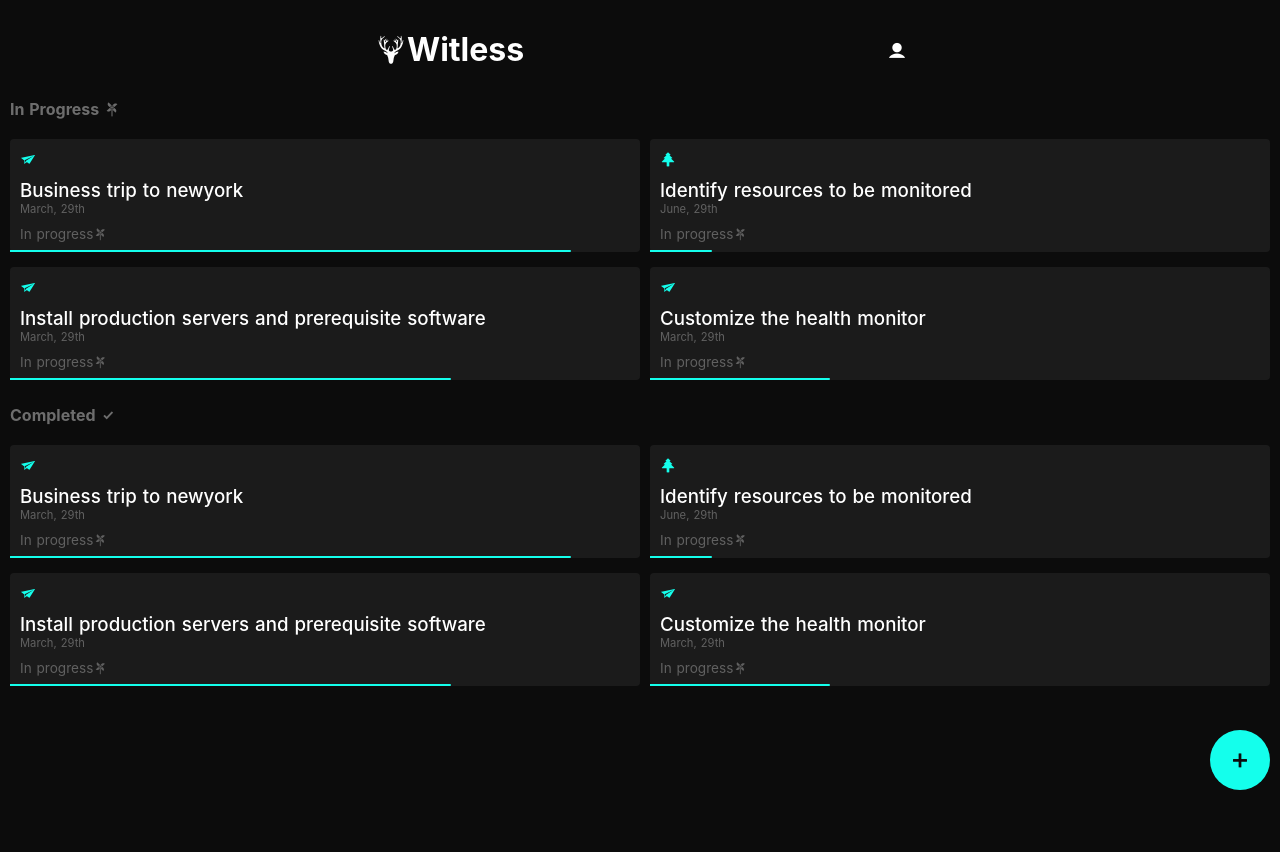
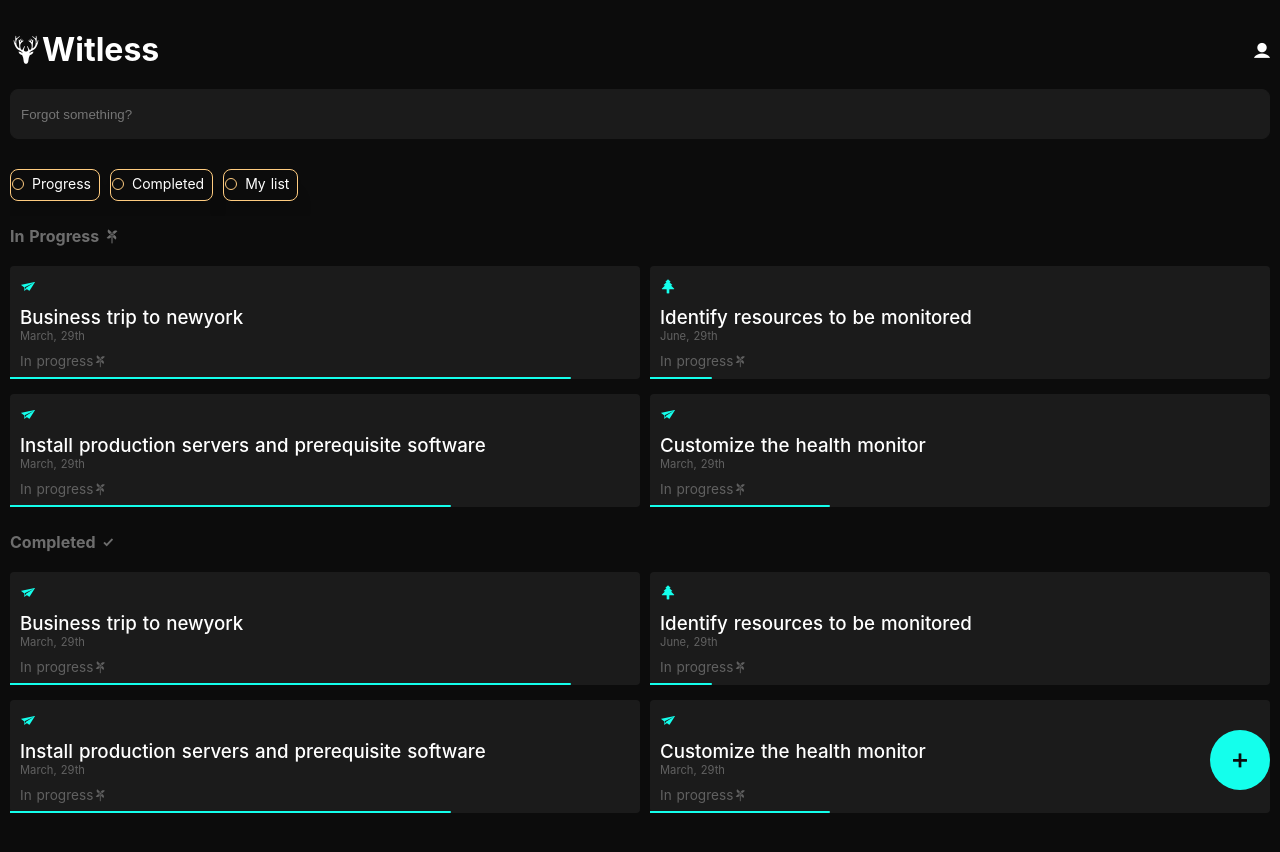
Before and after one commit to NavaneethVijay/witless-todo, a Nuxt app: page / in a window 1280 px wide. Shown: the top 852 px of the page. Built offline with nearby package versions, Linux system fonts and the light colour scheme; grey boxes are pictures that could not be loaded.

Commit message:
updated components and add new form, filtert checkbox added

```diff
--- a/assets/main.scss
+++ b/assets/main.scss
@@ -1,4 +1,9 @@
 $body-background: #0c0c0c;
+$black-accent1: #1b1b1b;
+$black-accent2: #272727;
+$primary-accent: #14ffec;
+
+@import './search.scss';
 
 body {
   background: $body-background;
@@ -8,7 +13,7 @@ body {
 }
 .app-header {
   display: flex;
-  justify-content: space-evenly;
+  justify-content: space-between;
   align-items: center;
   position: sticky;
   top: 0px;
@@ -21,7 +26,7 @@ body {
 }
 
 .fab-wrapper {
-  background: #14ffec;
+  background: $primary-accent;
   color: $body-background;
   border-radius: 50%;
   position: fixed;
@@ -33,12 +38,21 @@ body {
   display: flex;
   align-items: center;
   justify-content: center;
+  transition: all 0.2s ease-in-out;
+  &.active {
+    transform: rotate(45deg);
+  }
+}
+.header {
+  &.active {
+    opacity: 0.2;
+  }
 }
 .task-list-main {
   position: relative;
   transition: all 0.3s ease-in-out;
   &.active {
-    opacity: 0;
+    opacity: 0.2;
   }
 }
 .task {
@@ -54,7 +68,7 @@ body {
     flex-wrap: wrap;
   }
   &-card {
-    background: #1b1b1b;
+    background: $black-accent1;
     border-radius: 4px;
     min-width: calc(50% - 10px);
     flex-basis: calc(50% - 10px);
@@ -77,7 +91,7 @@ body {
       display: block;
       height: 2px;
       border-radius: 0 4px 4px 0;
-      background: #14ffec;
+      background: $primary-accent;
     }
     &.large {
       width: 100%;
@@ -86,7 +100,7 @@ body {
     }
   }
   &-icon {
-    color: #14ffec;
+    color: $primary-accent;
     box-sizing: border-box;
     padding-bottom: 10px;
   }
--- /dev/null
+++ b/assets/search.scss
@@ -0,0 +1,206 @@
+.search-main {
+  margin-bottom: 15px;
+  input {
+    border: none;
+    border-radius: 8px;
+    background: $black-accent1;
+    border: 1px solid $black-accent1;
+    color: white;
+    box-sizing: border-box;
+    padding: 10px;
+    width: 100%;
+    height: 50px;
+    &:focus {
+      border: 1px solid $primary-accent;
+      outline: none;
+    }
+  }
+}
+
+// Filter style
+$filter-color: #ffcc80;
+.content-main {
+  display: flex;
+  align-items: center;
+  justify-content: flex-start;
+  overflow-x: scroll;
+  transition: all 0.3s ease-in-out;
+  &.active {
+    opacity: 0.2;
+  }
+}
+.input-field {
+  padding: 5px 8px 8px 8px;
+  margin: 15px 10px 15px 0;
+  background: none;
+  border: 1px solid $filter-color;
+  box-sizing: border-box;
+  border-radius: 8px;
+  overflow: hidden;
+  box-shadow: 0 6.7px 5.3px rgba(0, 0, 0, 0.044),
+    0 22.3px 17.9px rgba(0, 0, 0, 0.066), 0 100px 80px rgba(0, 0, 0, 0.11);
+  backface-visibility: hidden;
+  cursor: pointer;
+  min-width: max-content;
+  font-size: 14px;
+  @media (max-width: 768px) {
+    cursor: default;
+  }
+
+  input[name='active'] {
+    visibility: hidden;
+    &:checked {
+      outline: none;
+      & ~ label {
+        color: #2e2e2e;
+        &::before {
+          background: #ffcc80;
+          transform: scale(25);
+          left: 0;
+        }
+        &::after {
+          transform: scale(1);
+        }
+      }
+    }
+  }
+  .label {
+    overflow: hidden;
+    z-index: 2;
+    position: relative;
+    user-select: none;
+    padding: 0;
+    transition: all 0.3s ease-out;
+    cursor: pointer;
+    @media (max-width: 768px) {
+      cursor: default;
+    }
+
+    &::before {
+      content: '';
+      display: inline-block;
+      width: 12px;
+      height: 12px;
+      border: 1px solid #ffcc80;
+      border-radius: 50%;
+      box-sizing: border-box;
+      transition: all 0.5s ease-in-out;
+      z-index: -1;
+      position: absolute;
+      top: calc(50% - 6px);
+      left: -20px;
+    }
+    &::after {
+      content: '';
+      display: inline-block;
+      width: 18px;
+      height: 18px;
+      border: none;
+      background-image: url('https://image.flaticon.com/icons/svg/446/446191.svg');
+      background-size: 80%;
+      background-repeat: no-repeat;
+      border-radius: 50%;
+      box-sizing: border-box;
+      transition: all 0.4s ease-in-out;
+      transform: scale(0);
+      z-index: -1;
+      position: absolute;
+      top: calc(50% - 6px);
+      left: -20px;
+    }
+  }
+}
+
+// Add new form
+
+.add-new-main {
+  .form-header {
+    display: flex;
+    align-items: center;
+    justify-content: space-between;
+    position: static;
+    top: 0;
+    background: $black-accent1;
+    z-index: 1;
+    .form-title {
+      display: flex;
+      align-items: center;
+    }
+    .close-box {
+      background: #272727;
+      padding: 5px;
+      border-radius: 50%;
+      width: 30px;
+      height: 30px;
+      display: flex;
+      align-items: center;
+      justify-content: center;
+    }
+    .icofont-list {
+      margin-left: 20px;
+    }
+  }
+  .input-control {
+    margin: 10px 0;
+    box-sizing: border-box;
+    padding: 10px 0px;
+    label {
+      display: block;
+      margin-bottom: 10px;
+    }
+    .button {
+      box-sizing: border-box;
+      padding: 10px 15px;
+      border: none;
+      outline: none;
+      border-radius: 4px;
+      background: $primary-accent;
+      &.block {
+        width: 100%;
+      }
+      &.cancel {
+        border: 1px solid #f64b3c;
+        background: none;
+        color: #f64b3c;
+        &.block {
+          width: 100%;
+        }
+      }
+    }
+  }
+  .input {
+    border: none;
+    border-radius: 8px;
+    background: $black-accent2;
+    border: 1px solid $black-accent2;
+    color: white;
+    box-sizing: border-box;
+    padding: 10px;
+    width: 100%;
+    height: 50px;
+    &:focus {
+      border: 1px solid $primary-accent;
+      outline: none;
+    }
+    &::placeholder {
+      font-weight: bold;
+    }
+  }
+  #duedate-wrapper {
+    .field-input {
+      border: none;
+      border-radius: 8px;
+      background: $black-accent2;
+      border: 1px solid $black-accent2;
+      color: white;
+      box-sizing: border-box;
+      padding: 10px;
+      width: 100%;
+      height: 50px;
+      &:focus {
+        border: 1px solid $primary-accent;
+        outline: none;
+      }
+    }
+  }
+}
--- /dev/null
+++ b/components/AddNewTask.vue
@@ -0,0 +1,67 @@
+<template>
+  <div class="add-new-main">
+    <header class="form-header">
+      <div class="form-title">
+        <h2>Add new task</h2>
+        <i class="icofont-list"></i>
+      </div>
+      <div class="close-box">
+        <i class="icofont-close"></i>
+      </div>
+    </header>
+    <form action="">
+      <div class="input-control">
+        <label>Add to list</label>
+        <v-select :options="['foo', 'bar', 'baz']"></v-select>
+      </div>
+      <div class="input-control">
+        <label for="taskname">Name</label>
+        <input
+          class="input"
+          placeholder="Name"
+          type="text"
+          name="search"
+          id="taskname"
+        />
+      </div>
+      <div class="input-control">
+        <label for="description">Description</label>
+        <input
+          class="input"
+          placeholder="Description"
+          type="text"
+          name="search"
+          id="description"
+        />
+      </div>
+
+      <div class="input-control">
+        <label for="duedate">Due date</label>
+        <VueCtkDateTimePicker
+          v-model="dueDate"
+          format="MM-DD-YYYY"
+          formatted="ll"
+          id="duedate"
+          :only-date="true"
+        />
+      </div>
+      <div class="input-control">
+        <input class="button block" type="submit" value="Add" />
+      </div>
+      <div class="input-control">
+        <button class="button cancel block">Cancel</button>
+      </div>
+    </form>
+  </div>
+</template>
+<script>
+export default {
+  name: 'AddNewTask',
+  data() {
+    return {
+      dueDate: ''
+    }
+  }
+}
+</script>
+<style lang="scss"></style>
--- /dev/null
+++ b/components/Header.vue
@@ -0,0 +1,18 @@
+<template>
+  <div>
+    <header class="app-header">
+      <h1 class="app-title"><i class="icofont-deer-head" />Witless</h1>
+      <i class="icofont-ui-user "></i>
+    </header>
+    <div class="search-main">
+      <form action="" method="post">
+        <input
+          placeholder="Forgot something?"
+          type="text"
+          name="search"
+          id=""
+        />
+      </form>
+    </div>
+  </div>
+</template>
--- a/nuxt.config.js
+++ b/nuxt.config.js
@@ -33,7 +33,7 @@ module.exports = {
   /*
    ** Plugins to load before mounting the App
    */
-  plugins: [],
+  plugins: ['~/plugins/datepicker'],
   /*
    ** Nuxt.js dev-modules
    */
--- a/package.json
+++ b/package.json
@@ -20,7 +20,9 @@
     "express": "^4.16.4",
     "node-sass": "^4.13.0",
     "nuxt": "^2.0.0",
-    "sass-loader": "^8.0.2"
+    "sass-loader": "^8.0.2",
+    "vue-ctk-date-time-picker": "^2.4.0",
+    "vue-select": "^3.4.0"
   },
   "devDependencies": {
     "@nuxtjs/eslint-config": "^1.0.1",
--- a/pages/index.vue
+++ b/pages/index.vue
@@ -1,9 +1,22 @@
 <template>
   <div class="main-page">
-    <header class="app-header">
-      <h1 class="app-title"><i class="icofont-deer-head" />Witless</h1>
-      <i class="icofont-ui-user "></i>
-    </header>
+    <Header class="header" :class="{ active: showPopper }" />
+    <div class="filters">
+      <div class="content-main" :class="{ active: showPopper }">
+        <div class="input-field">
+          <input id="active1" type="checkbox" name="active" />
+          <label class="label" for="active1">Progress</label>
+        </div>
+        <div class="input-field">
+          <input id="active3" type="checkbox" name="active" />
+          <label class="label" for="active3">Completed</label>
+        </div>
+        <div class="input-field">
+          <input id="active2" type="checkbox" name="active" />
+          <label class="label" for="active2">My list</label>
+        </div>
+      </div>
+    </div>
     <div class="task-list-main" :class="{ active: showPopper }">
       <div class="task-sections">
         <div class="task-list-title">
@@ -30,21 +43,29 @@
         </div>
       </div>
     </div>
-    <div class="fab-wrapper" @click="showPopper = !showPopper">
+    <div
+      class="fab-wrapper"
+      :class="{ active: showPopper }"
+      @click="showPopper = !showPopper"
+    >
       <div class="fab-icon">
         <i class="icofont-plus" />
       </div>
     </div>
     <div class="bottom-sheet-main" :class="{ active: showPopper }">
-      <TaskCardMini :task="activeTasks[0]" />
+      <AddNewTask />
     </div>
   </div>
 </template>
 <script>
 import TaskCardMini from '@/components/TaskCardMini'
+import AddNewTask from '@/components/AddNewTask'
+import Header from '@/components/Header'
 export default {
   components: {
-    TaskCardMini
+    TaskCardMini,
+    Header,
+    AddNewTask
   },
   data() {
     return {
@@ -84,21 +105,27 @@ export default {
 .bottom-sheet-main {
   visibility: hidden;
   opacity: 0;
-  position: absolute;
+  position: fixed;
   top: 100%;
   left: 0;
   transition: all 0.8s cubic-bezier(0.19, 1, 0.22, 1);
+  background: #1b1b1b;
+  box-sizing: border-box;
+  padding: 20px;
+  border-radius: 8px 8px 0 0;
+  overflow-y: scroll;
   &.active {
     visibility: visible;
-    position: absolute;
-    top: 80px;
+    position: fixed;
+    top: 20%;
     left: 10px;
-    z-index: 2;
+    bottom: 0;
+    z-index: 5;
     opacity: 1;
-    width: calc(100% - 10px);
-    height: calc(100% - 7%);
+    width: calc(100% - 20px);
+    // height: calc(100% - 7%);
     .task-card {
-      height: inherit;
+      height: 100%;
     }
   }
 }
```
Also changed, not shown: plugins/datepicker.js (added, +8 -0 lines), 1 other file (tests, documents, lock files or other folders).
